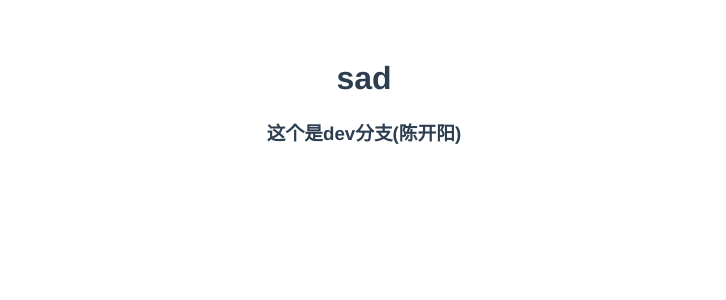
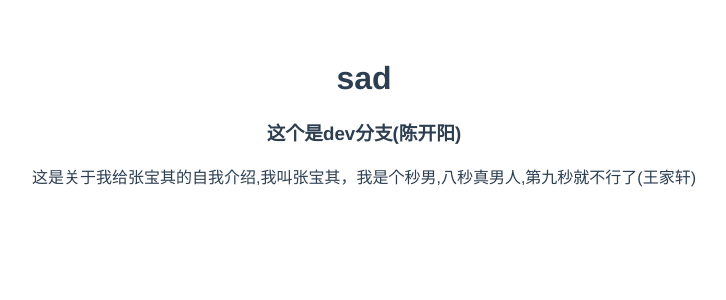
Before and after one commit to HuaianFlowingYear/test-0703---, a Vue app: page / in a window 1280 px wide. Shown: the top 300 px of the page, without its empty margins (276-1002 px from the left). Built offline with nearby package versions, Linux system fonts and the light colour scheme.

Commit message:
自我介绍

```diff
--- a/src/App.vue
+++ b/src/App.vue
@@ -2,6 +2,7 @@
   <div id="app">
     <h1>sad</h1>
     <h3>这个是dev分支(陈开阳)</h3>
+    <p>这是关于我给张宝其的自我介绍,我叫张宝其，我是个秒男,八秒真男人,第九秒就不行了(王家轩)</p>
   </div>
 </template>
 
```
